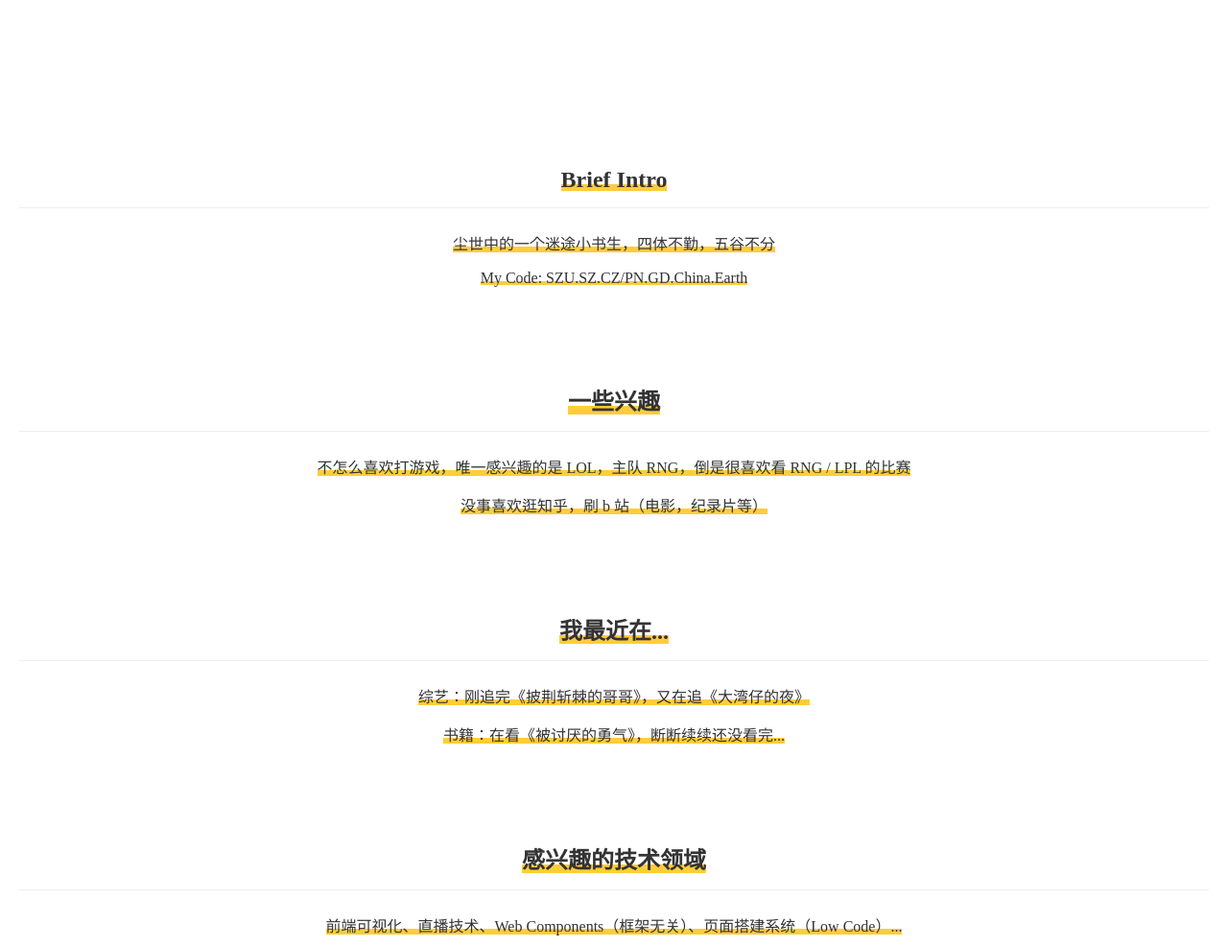
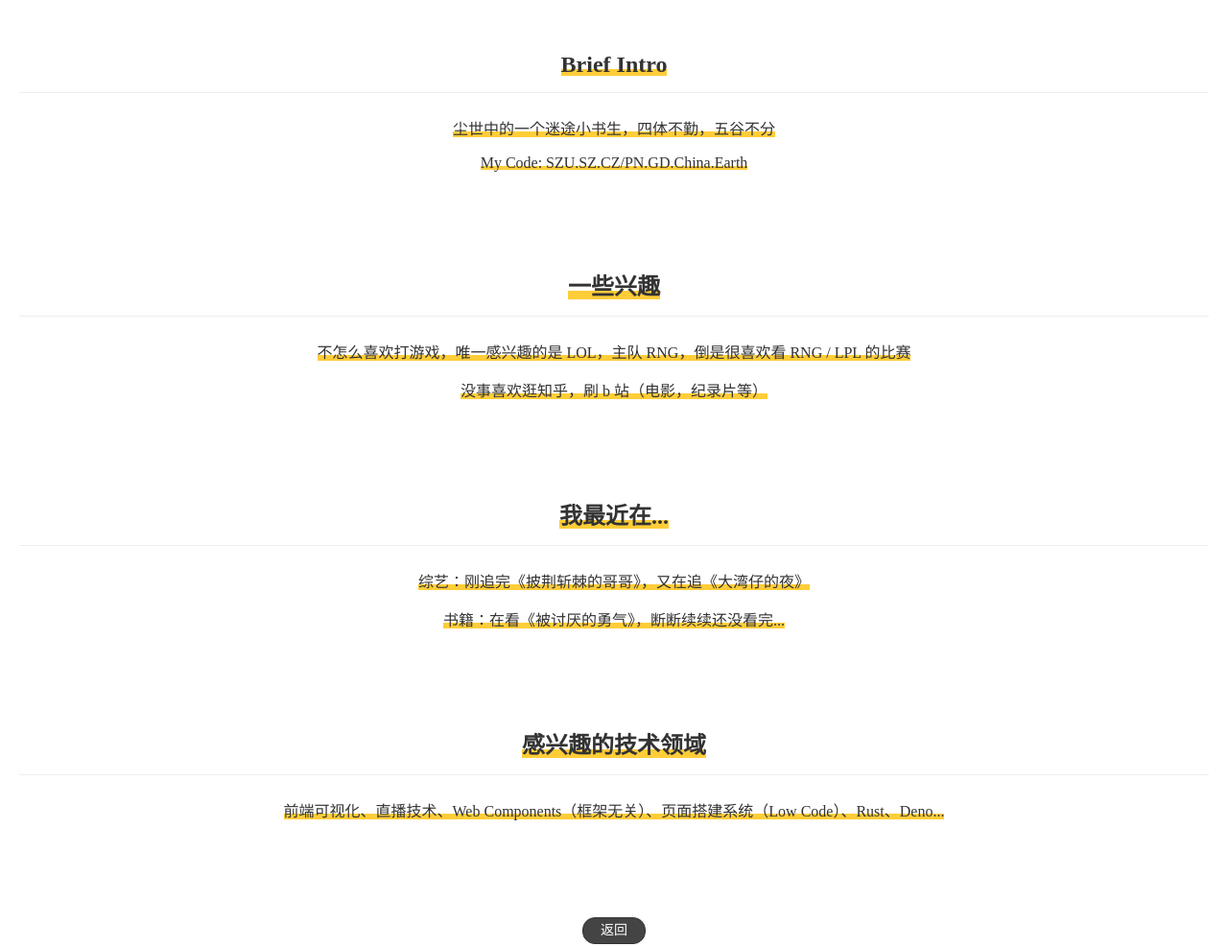
Before and after one commit to Hishengs/Hishengs, a plain HTML site: page about.html in a window 1280 px wide. Shown: the top 987 px of the page at 96% size. Drawn offline with Linux system fonts and the light colour scheme.

Commit message:
update about

```diff
--- a/about.html
+++ b/about.html
@@ -13,7 +13,7 @@
     padding: 0 20px;
   }
   .intro {
-    padding-top: 150px;
+    padding-top: 30px;
     text-align: center;
   }
   .intro-item {
@@ -47,7 +47,7 @@
       <h3 class="title"><span class="deco-line">感兴趣的技术领域</span></h3>
       <p>
         <span class="deco-line">
-          前端可视化、直播技术、Web Components（框架无关）、页面搭建系统（Low Code）...
+          前端可视化、直播技术、Web Components（框架无关）、页面搭建系统（Low Code）、Rust、Deno...
         </span>
       </p>
     </div>
```
